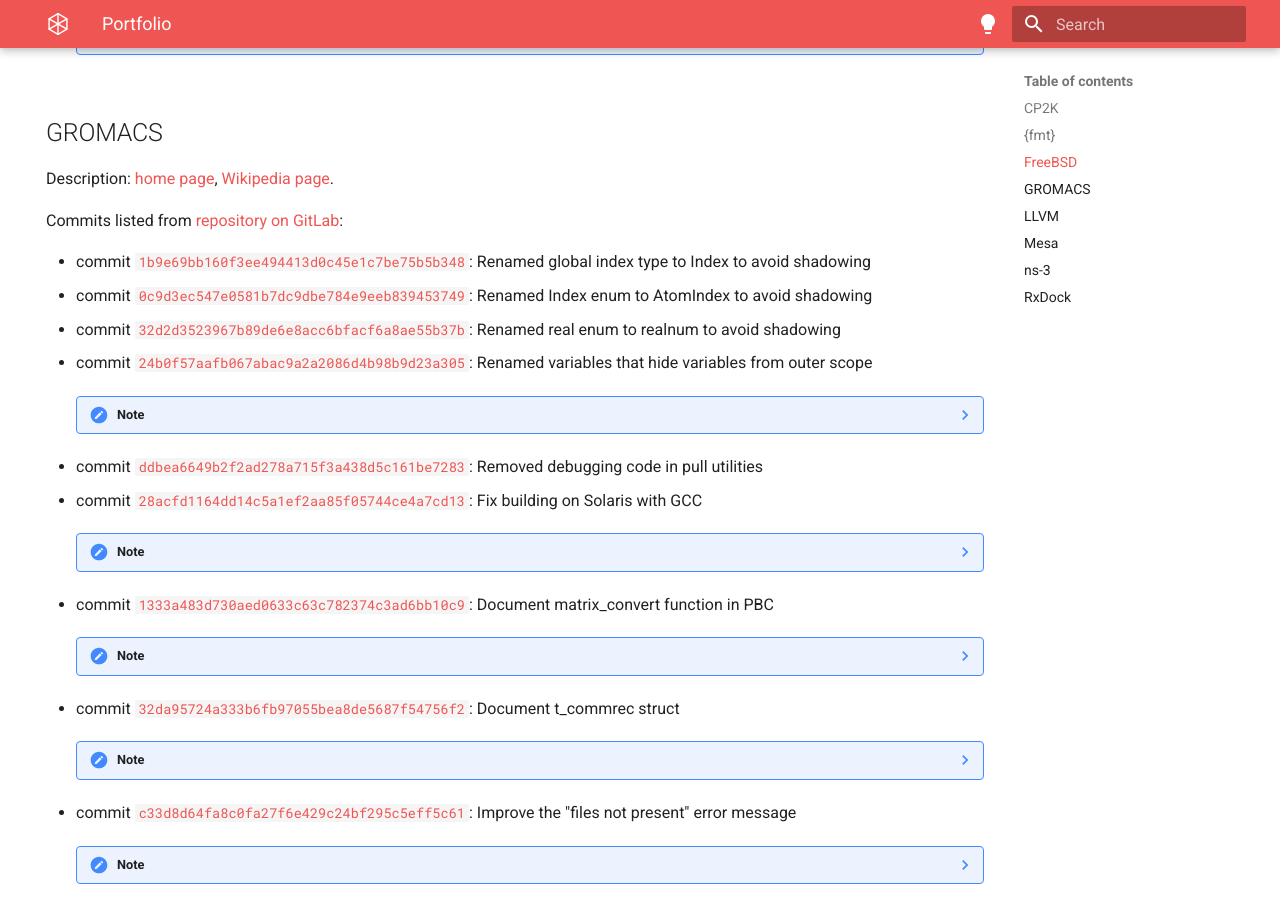
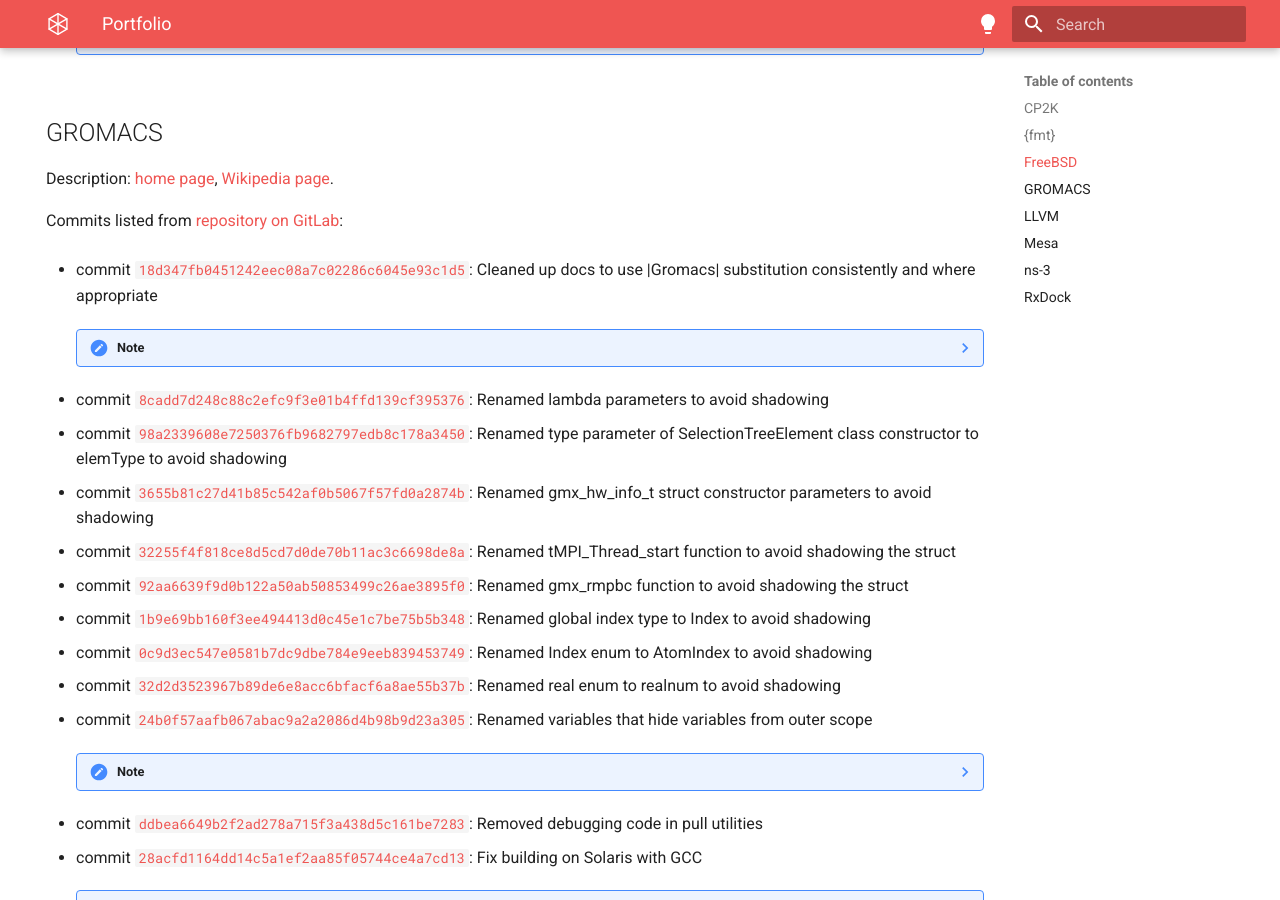
Before and after one commit to RxTxResearch/rxtxresearch.github.io, an MkDocs documentation site: the page built from docs/portfolio.md, in a window 1280 px wide and 900 px high, scrolled down 2175 px. Built offline with MkDocs 1.6.1 and Material for MkDocs 9.7.7, drawn with Linux system fonts in a browser that asks for light colours.

Commit message:
Added new commits in GROMACS to Portfolio

```diff
--- a/docs/portfolio.md
+++ b/docs/portfolio.md
@@ -101,6 +101,16 @@ Description: [home page](https://www.gromacs.org/), [Wikipedia page](https://en.
 
 Commits listed from [repository on GitLab](https://gitlab.com/gromacs/gromacs):
 
+- commit [`18d347fb0451242eec08a7c02286c6045e93c1d5`](https://gitlab.com/gromacs/gromacs/-/commit/18d347fb0451242eec08a7c02286c6045e93c1d5):  Cleaned up docs to use |Gromacs| substitution consistently and where appropriate
+
+    ??? note
+        The substitution doesn't work in preformatted source code and in links, so I avoided using it in these cases and fixed existing cases of wrong usage.
+
+- commit [`8cadd7d248c88c2efc9f3e01b4ffd139cf395376`](https://gitlab.com/gromacs/gromacs/-/commit/8cadd7d248c88c2efc9f3e01b4ffd139cf395376): Renamed lambda parameters to avoid shadowing
+- commit [`98a2339608e7250376fb9682797edb8c178a3450`](https://gitlab.com/gromacs/gromacs/-/commit/98a2339608e7250376fb9682797edb8c178a3450): Renamed type parameter of SelectionTreeElement class constructor to elemType to avoid shadowing
+- commit [`3655b81c27d41b85c542af0b5067f57fd0a2874b`](https://gitlab.com/gromacs/gromacs/-/commit/3655b81c27d41b85c542af0b5067f57fd0a2874b): Renamed gmx_hw_info_t struct constructor parameters to avoid shadowing
+- commit [`32255f4f818ce8d5cd7d0de70b11ac3c6698de8a`](https://gitlab.com/gromacs/gromacs/-/commit/32255f4f818ce8d5cd7d0de70b11ac3c6698de8a): Renamed tMPI_Thread_start function to avoid shadowing the struct
+- commit [`92aa6639f9d0b122a50ab50853499c26ae3895f0`](https://gitlab.com/gromacs/gromacs/-/commit/92aa6639f9d0b122a50ab50853499c26ae3895f0): Renamed gmx_rmpbc function to avoid shadowing the struct
 - commit [`1b9e69bb160f3ee494413d0c45e1c7be75b5b348`](https://gitlab.com/gromacs/gromacs/-/commit/1b9e69bb160f3ee494413d0c45e1c7be75b5b348): Renamed global index type to Index to avoid shadowing
 - commit [`0c9d3ec547e0581b7dc9dbe784e9eeb839453749`](https://gitlab.com/gromacs/gromacs/-/commit/0c9d3ec547e0581b7dc9dbe784e9eeb839453749): Renamed Index enum to AtomIndex to avoid shadowing
 - commit [`32d2d3523967b89de6e8acc6bfacf6a8ae55b37b`](https://gitlab.com/gromacs/gromacs/-/commit/32d2d3523967b89de6e8acc6bfacf6a8ae55b37b): Renamed real enum to realnum to avoid shadowing
```
